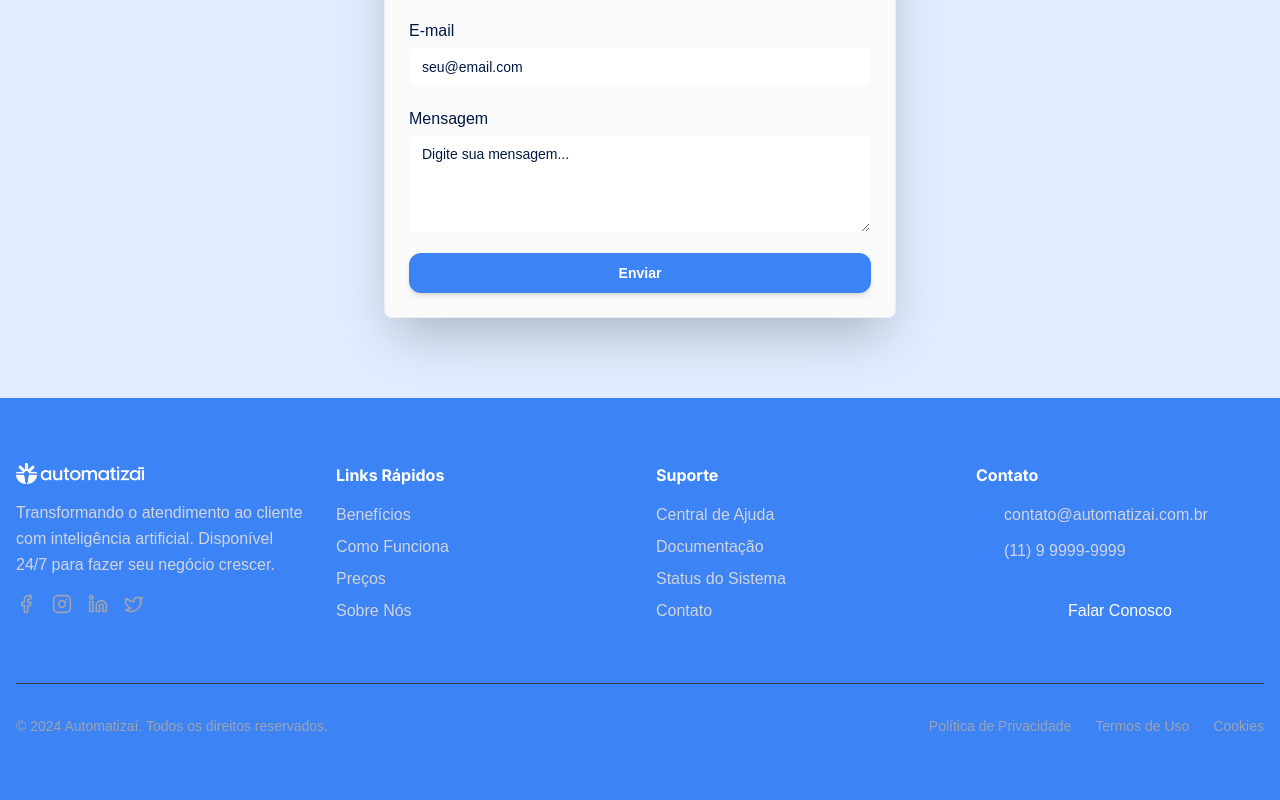
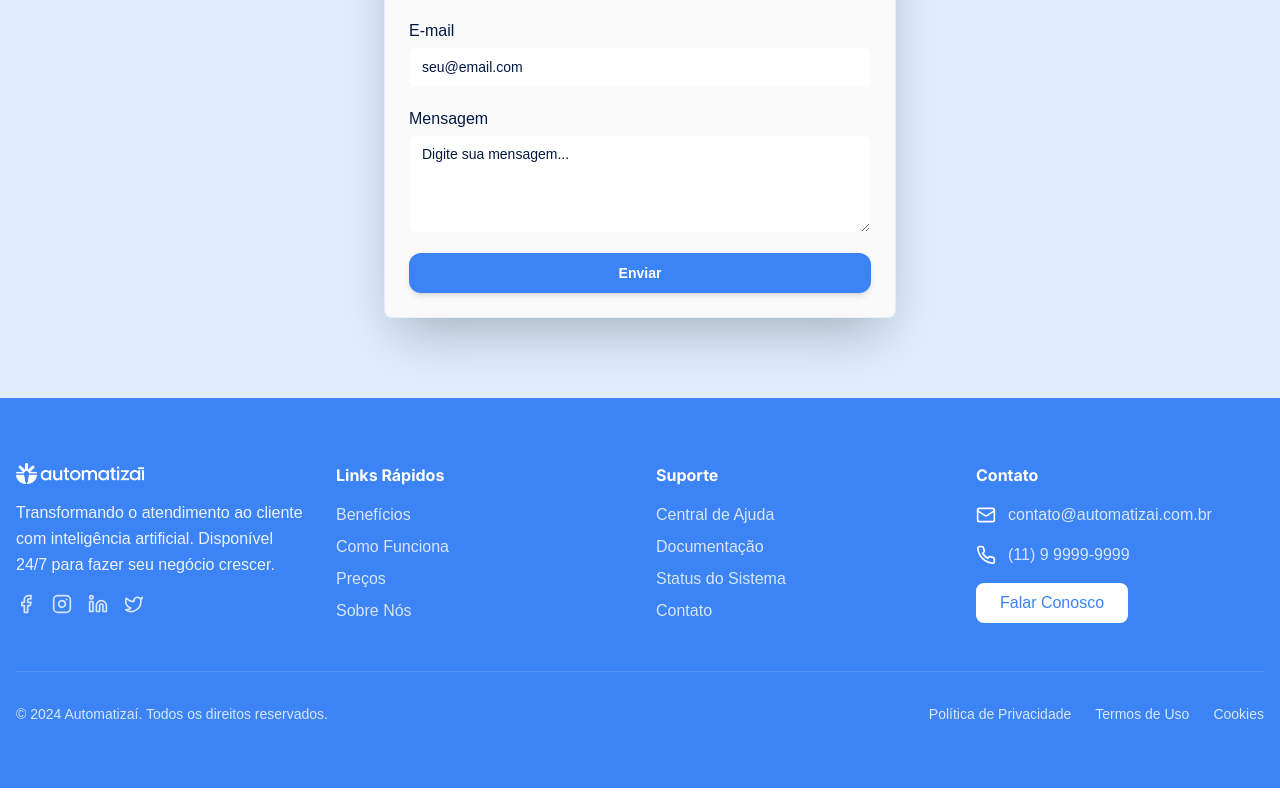
Before and after one commit to fernandokaraka/automatizai-landing, a React (Vite) app: page / in a window 1280 px wide. Shown: the part 5153-5953 px from the top of the page. Built offline with nearby package versions, Linux system fonts and the light colour scheme.

Commit message:
alteracoes footer

```diff
--- a/src/components/Footer.tsx
+++ b/src/components/Footer.tsx
@@ -1,18 +1,9 @@
 import { Facebook, Instagram, Linkedin, Twitter, Mail, Phone } from 'lucide-react';
 import logoFooter from '../logo_footer_branco.png';
-import { useEffect, useState } from 'react';
 
 const Footer = () => {
-  const [isDark, setIsDark] = useState(false);
-  useEffect(() => {
-    const checkDark = () => document.documentElement.classList.contains('dark');
-    setIsDark(checkDark());
-    const observer = new MutationObserver(() => setIsDark(checkDark()));
-    observer.observe(document.documentElement, { attributes: true, attributeFilter: ['class'] });
-    return () => observer.disconnect();
-  }, []);
   return (
-    <footer id="contato" className="bg-primary text-white py-16 border-t border-border">
+    <footer className="bg-primary dark:bg-black text-white py-16 border-t border-border">
       <div className="container mx-auto px-4">
         {/* Main Footer Content */}
         <div className="grid md:grid-cols-4 gap-8 mb-12">
@@ -25,118 +16,115 @@ const Footer = () => {
                 className="w-32 h-auto object-contain"
               />
             </div>
-            <p className="text-gray-300 dark:text-muted-foreground leading-relaxed">
+            <p className="text-white/90 dark:text-white leading-relaxed">
               Transformando o atendimento ao cliente com inteligência artificial.
               Disponível 24/7 para fazer seu negócio crescer.
             </p>
             <div className="flex space-x-4">
-              <a href="#" className="text-gray-400 dark:text-muted-foreground hover:text-primary transition-colors">
+              <a href="#" className="text-white/80 dark:text-white transition-colors">
                 <Facebook size={20} />
               </a>
-              <a href="#" className="text-gray-400 dark:text-muted-foreground hover:text-primary transition-colors">
+              <a href="#" className="text-white/80 dark:text-white transition-colors">
                 <Instagram size={20} />
               </a>
-              <a href="#" className="text-gray-400 dark:text-muted-foreground hover:text-primary transition-colors">
+              <a href="#" className="text-white/80 dark:text-white transition-colors">
                 <Linkedin size={20} />
               </a>
-              <a href="#" className="text-gray-400 dark:text-muted-foreground hover:text-primary transition-colors">
+              <a href="#" className="text-white/80 dark:text-white transition-colors">
                 <Twitter size={20} />
               </a>
             </div>
           </div>
 
-          {/* Quick Links */}
+          {/* Links Rápidos */}
           <div>
-            <h4 className="font-heading font-bold mb-4">Links Rápidos</h4>
+            <h4 className="font-heading font-bold mb-4 text-white">Links Rápidos</h4>
             <ul className="space-y-2">
               <li>
-                <a href="#beneficios" className="text-gray-300 dark:text-muted-foreground hover:text-primary transition-colors">
+                <a href="#beneficios" className="text-white/80 dark:text-white">
                   Benefícios
                 </a>
               </li>
               <li>
-                <a href="#como-funciona" className="text-gray-300 dark:text-muted-foreground hover:text-primary transition-colors">
+                <a href="#como-funciona" className="text-white/80 dark:text-white">
                   Como Funciona
                 </a>
               </li>
               <li>
-                <a href="#precos" className="text-gray-300 dark:text-muted-foreground hover:text-primary transition-colors">
+                <a href="#precos" className="text-white/80 dark:text-white">
                   Preços
                 </a>
               </li>
               <li>
-                <a href="#" className="text-gray-300 dark:text-muted-foreground hover:text-primary transition-colors">
+                <a href="#sobre" className="text-white/80 dark:text-white">
                   Sobre Nós
                 </a>
               </li>
             </ul>
           </div>
 
-          {/* Support */}
+          {/* Suporte */}
           <div>
-            <h4 className="font-heading font-bold mb-4">Suporte</h4>
+            <h4 className="font-heading font-bold mb-4 text-white">Suporte</h4>
             <ul className="space-y-2">
               <li>
-                <a href="#" className="text-gray-300 dark:text-muted-foreground hover:text-primary transition-colors">
+                <a href="#" className="text-white/80 dark:text-white">
                   Central de Ajuda
                 </a>
               </li>
               <li>
-                <a href="#" className="text-gray-300 dark:text-muted-foreground hover:text-primary transition-colors">
+                <a href="#" className="text-white/80 dark:text-white">
                   Documentação
                 </a>
               </li>
               <li>
-                <a href="#" className="text-gray-300 dark:text-muted-foreground hover:text-primary transition-colors">
+                <a href="#" className="text-white/80 dark:text-white">
                   Status do Sistema
                 </a>
               </li>
               <li>
-                <a href="#" className="text-gray-300 dark:text-muted-foreground hover:text-primary transition-colors">
+                <a href="#contato" className="text-white/80 dark:text-white">
                   Contato
                 </a>
               </li>
             </ul>
           </div>
 
-          {/* Contact Info */}
+          {/* Contato */}
           <div>
-            <h4 className="font-heading font-bold mb-4">Contato</h4>
-            <div className="space-y-3">
-              <div className="flex items-center gap-3">
-                <Mail size={16} className="text-primary" />
-                <span className="text-gray-300 dark:text-muted-foreground">contato@automatizai.com.br</span>
+            <h4 className="font-heading font-bold mb-4 text-white">Contato</h4>
+            <div className="space-y-4">
+              <div className="flex items-center space-x-3">
+                <Mail size={20} className="text-white" />
+                <a href="mailto:contato@automatizai.com.br" className="text-white/80 dark:text-white">
+                  contato@automatizai.com.br
+                </a>
               </div>
-              <div className="flex items-center gap-3">
-                <Phone size={16} className="text-primary" />
-                <span className="text-gray-300 dark:text-muted-foreground">(11) 9 9999-9999</span>
+              <div className="flex items-center space-x-3">
+                <Phone size={20} className="text-white" />
+                <span className="text-white/80 dark:text-white">(11) 9 9999-9999</span>
               </div>
-            </div>
-
-            {/* CTA */}
-            <div className="mt-6">
-              <button className="btn-primary w-full">
+              <button className="bg-white text-primary dark:bg-white dark:text-primary px-6 py-2 rounded-lg font-medium hover:bg-white/90">
                 Falar Conosco
               </button>
             </div>
           </div>
         </div>
 
-        {/* Bottom Bar */}
-        <div className="border-t border-gray-700 dark:border-border pt-8">
-          <div className="flex flex-col md:flex-row justify-between items-center gap-4">
-            <div className="text-gray-400 dark:text-muted-foreground text-sm">
+        {/* Bottom Footer */}
+        <div className="pt-8 border-t border-white/10">
+          <div className="flex flex-col md:flex-row justify-between items-center space-y-4 md:space-y-0">
+            <p className="text-white/80 dark:text-white text-sm">
               © 2024 Automatizaí. Todos os direitos reservados.
-            </div>
-
-            <div className="flex flex-wrap gap-6 text-sm">
-              <a href="#" className="text-gray-400 dark:text-muted-foreground hover:text-primary transition-colors">
+            </p>
+            <div className="flex space-x-6">
+              <a href="#" className="text-white/80 dark:text-white text-sm">
                 Política de Privacidade
               </a>
-              <a href="#" className="text-gray-400 dark:text-muted-foreground hover:text-primary transition-colors">
+              <a href="#" className="text-white/80 dark:text-white text-sm">
                 Termos de Uso
               </a>
-              <a href="#" className="text-gray-400 dark:text-muted-foreground hover:text-primary transition-colors">
+              <a href="#" className="text-white/80 dark:text-white text-sm">
                 Cookies
               </a>
             </div>
```
